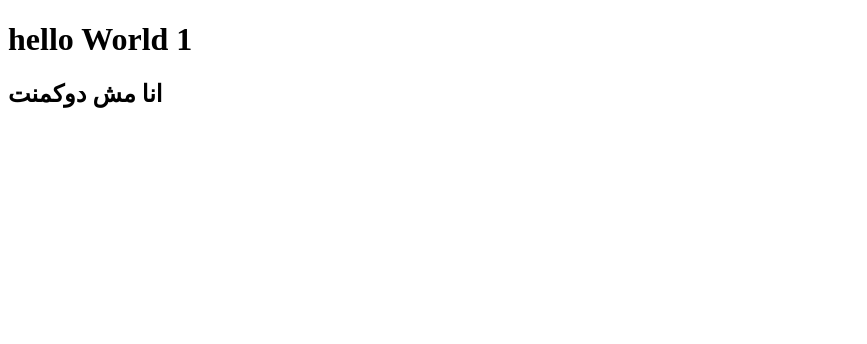
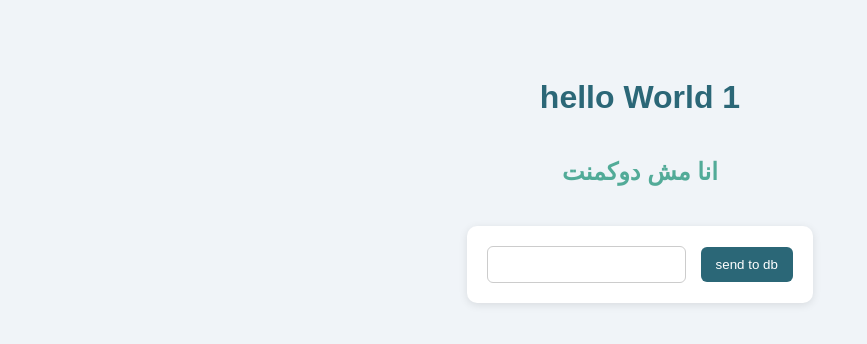
Before and after one commit to Mostafa-Nezar/back-end-node-js, a website: page views/home.html in a window 1280 px wide. Shown: the whole page, without its empty margins (0-867 px from the left). Drawn offline with Linux system fonts and the light colour scheme.

```diff
--- a/views/home.html
+++ b/views/home.html
@@ -5,8 +5,56 @@
     <meta name="viewport" content="width=device-width, initial-scale=1.0">
     <title>Document</title>
 </head>
+ <style>
+    body {
+      font-family: sans-serif;
+      background: #f0f4f8;
+      color: #333;
+      display: flex;
+      flex-direction: column;
+      align-items: center;
+      padding-top: 50px;
+    }
+    h1 {
+      color: #2b6777;
+    }
+    h2 {
+      color: #52ab98;
+    }
+    form {
+      margin-top: 20px;
+      background: white;
+      padding: 20px;
+      border-radius: 10px;
+      box-shadow: 0 2px 8px rgba(0,0,0,0.1);
+    }
+    input {
+      padding: 10px;
+      border: 1px solid #ccc;
+      border-radius: 6px;
+      margin-right: 10px;
+    }
+    button {
+      padding: 10px 15px;
+      background: #2b6777;
+      color: white;
+      border: none;
+      border-radius: 6px;
+      cursor: pointer;
+    }
+    button:hover {
+      background: #1e4f5f;
+    }
+  </style>
 <body>
     <h1>hello World 1</h1>
     <h2>انا مش دوكمنت</h2>
+
+    <form action="">
+        <input type="text">
+        <button>
+            send to db
+        </button>
+    </form>
 </body>
 </html>
```
Also changed, not shown: app.js (+10 -9 lines).
